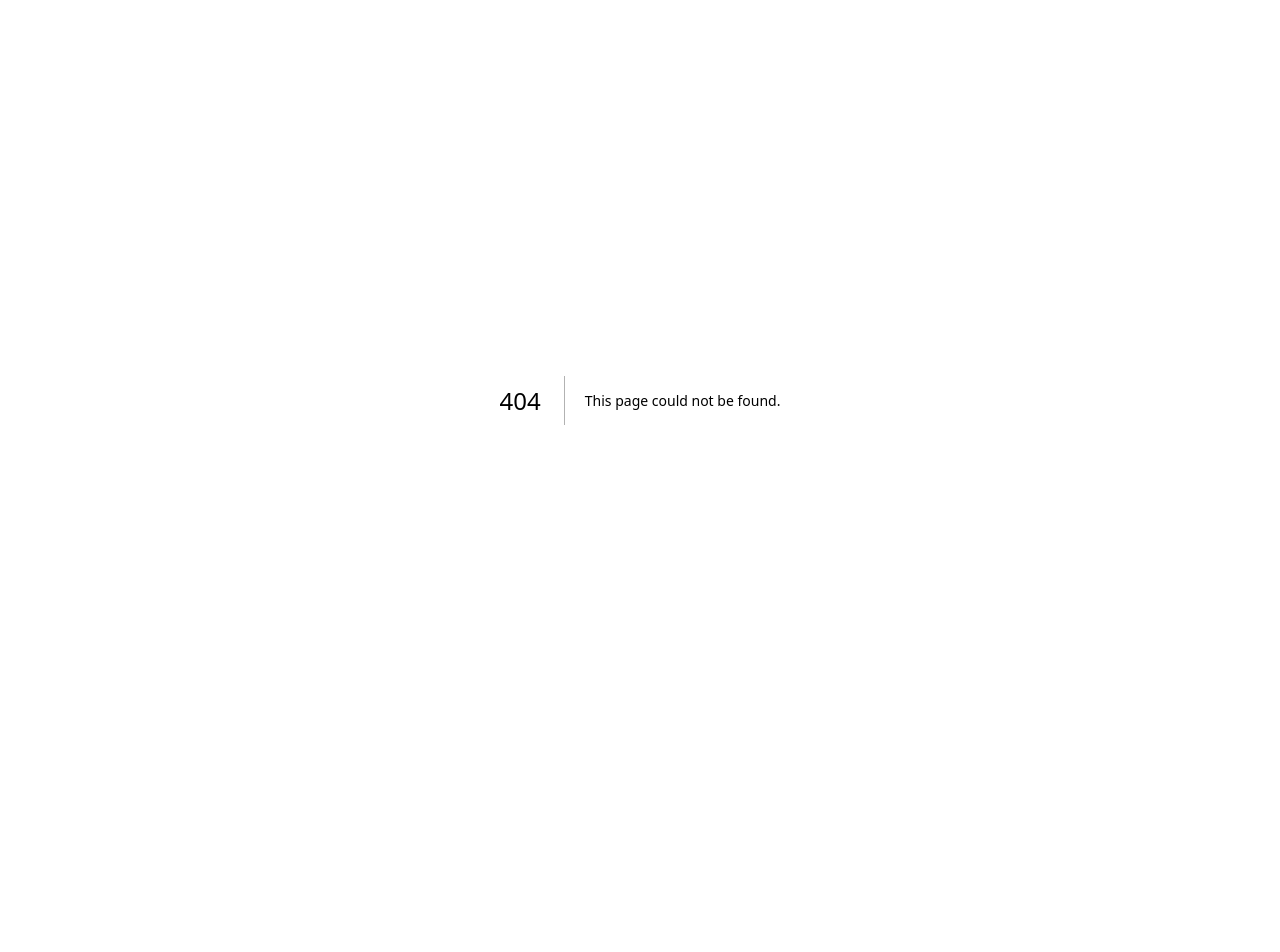
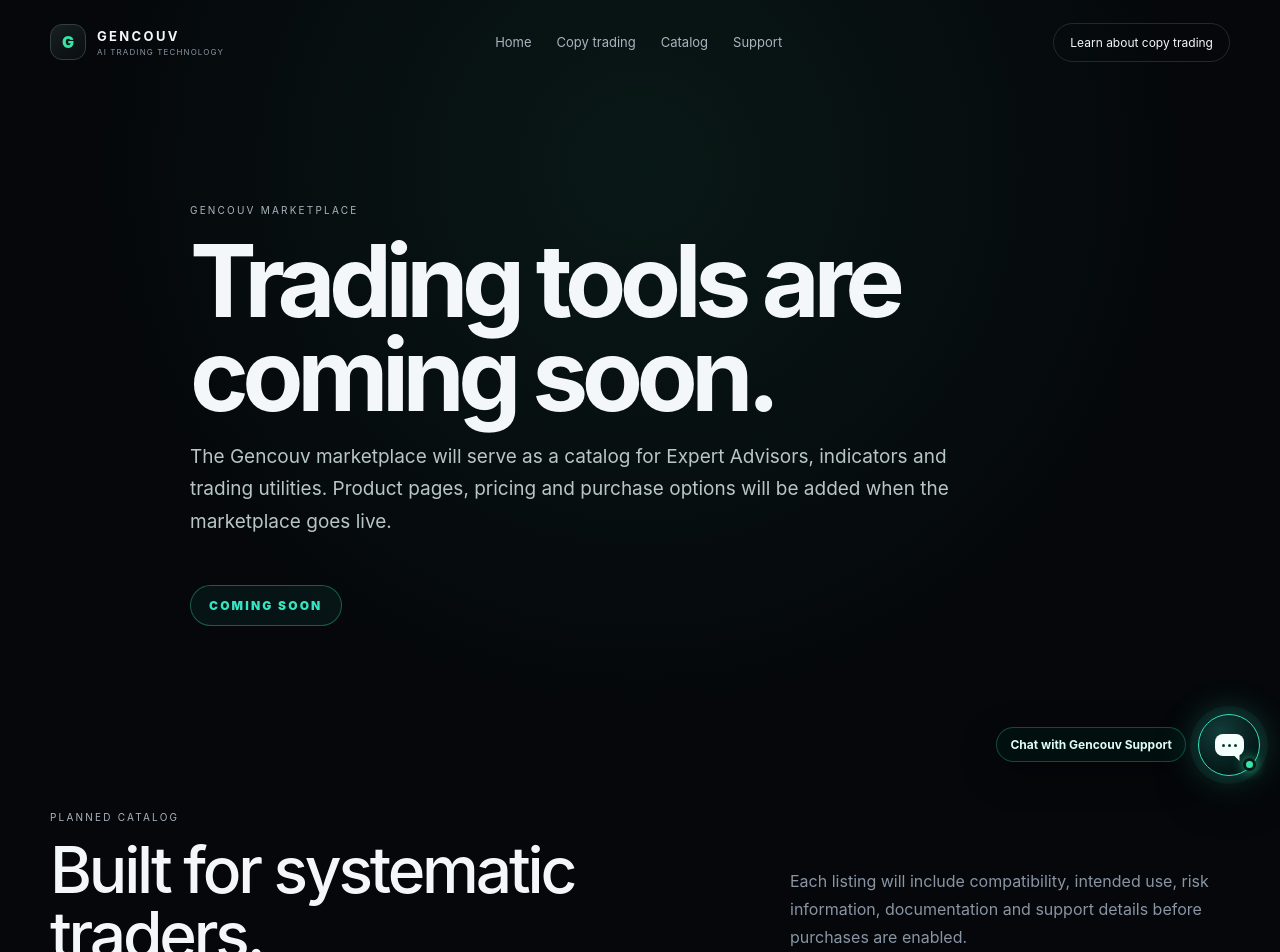
Before and after one commit to limitlessnx/Gencouv-V3B, a Next.js app: page /marketplace in a window 1280 px wide. Before the commit this address had no page. Shown: the top 952 px of the page. Before the commit the page ends 800 px from the top, so only its background shows below. Built offline with nearby package versions, Linux system fonts and the light colour scheme.

Commit message:
Add marketplace coming soon catalog page

```diff
--- /dev/null
+++ b/app/marketplace/page.tsx
@@ -0,0 +1,40 @@
+import FloatingGencouvChat from "@/components/FloatingGencouvChat";
+
+const categories = [
+  ["Expert Advisors", "Automated trading systems for compatible MetaTrader environments."],
+  ["Indicators", "Market-analysis tools for structure, momentum and decision support."],
+  ["Trading Utilities", "Tools for position sizing, journaling and workflow improvement."],
+];
+
+export default function MarketplacePage() {
+  return (
+    <main>
+      <nav className="nav shell">
+        <a className="brand" href="/"><span>G</span><div><b>GENCOUV</b><small>AI TRADING TECHNOLOGY</small></div></a>
+        <div className="links"><a href="/">Home</a><a href="/copy-trading">Copy trading</a><a href="#catalog">Catalog</a><a href="#support">Support</a></div>
+        <a className="navCta" href="/copy-trading">Learn about copy trading</a>
+      </nav>
+
+      <section className="marketHero shell">
+        <div className="eyebrow left">GENCOUV MARKETPLACE</div>
+        <h1>Trading tools are coming soon.</h1>
+        <p>The Gencouv marketplace will serve as a catalog for Expert Advisors, indicators and trading utilities. Product pages, pricing and purchase options will be added when the marketplace goes live.</p>
+        <div className="comingBadge">COMING SOON</div>
+      </section>
+
+      <section id="catalog" className="section shell">
+        <div className="sectionHead"><div><div className="eyebrow left">PLANNED CATALOG</div><h2>Built for systematic traders.</h2></div><p>Each listing will include compatibility, intended use, risk information, documentation and support details before purchases are enabled.</p></div>
+        <div className="serviceGrid">{categories.map(([title, text], index) => <article className="service pending" key={title}><span>0{index + 1}</span><h3>{title}</h3><p>{text}</p><b>Coming soon</b></article>)}</div>
+      </section>
+
+      <section className="finalCta shell"><div className="eyebrow">NEED HELP NOW?</div><h2>Speak with Gencouv Support.</h2><p>For copy trading, broker compatibility or current services, open the website support chat.</p><a className="primary" href="#support">Contact support</a></section>
+
+      <footer className="footer shell"><div className="brand"><span>G</span><div><b>GENCOUV</b><small>AI TRADING TECHNOLOGY</small></div></div><p>Copy trading, automated systems and market intelligence tools.</p><div><a href="/copy-trading">Copy trading</a><a href="#support">Contact support</a><a href="/terms">Terms</a></div><small>© 2026 Gencouv. Trading involves substantial risk. Results are not guaranteed.</small></footer>
+      <FloatingGencouvChat />
+
+      <style>{`
+        .marketHero{padding:120px 0 75px;max-width:900px}.marketHero h1{font-size:clamp(54px,9vw,100px);line-height:.94;letter-spacing:-.065em;margin:18px 0}.marketHero p{font-size:19px;line-height:1.7;color:#b8c7c4;max-width:760px}.comingBadge{display:inline-flex;margin-top:28px;padding:12px 18px;border:1px solid rgba(53,228,192,.35);border-radius:999px;color:#35e4c0;font-size:12px;font-weight:900;letter-spacing:.18em;background:rgba(53,228,192,.06)}.pending{cursor:default}.pending b{color:#35e4c0}@media(max-width:700px){.marketHero{padding:72px 0 45px}.marketHero h1{font-size:52px}.marketHero p{font-size:16px}}
+      `}</style>
+    </main>
+  );
+}
```
